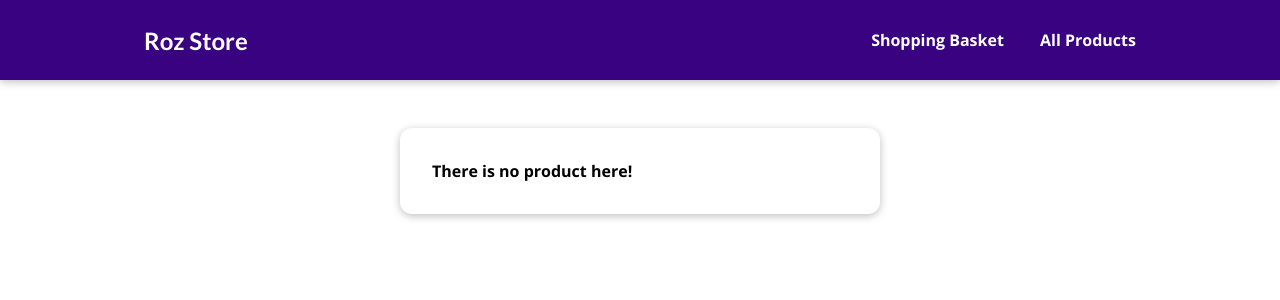
After one commit to rezamousavi99/FastFood_site, a Django app: page /shoppingbasket in a window 1280 px wide. The commit adds this page. Shown: the top 300 px of the page. Run offline with Django 4.2, Linux system fonts and the light colour scheme.

Commit message:
session logic and style

```diff
--- a/static/app.css
+++ b/static/app.css
@@ -35,6 +35,8 @@ h3 {
   text-decoration: none;
   color: white;
   font-weight: bold;
+  /*padding: 0 1rem;*/
+  margin: 1rem;
 }
 
 #main-navigation a:hover,
--- /dev/null
+++ b/store/static/store/shopping_basket.css
@@ -0,0 +1,45 @@
+  #main-navigation {
+    background-color: #390281;
+    box-shadow: 0 2px 8px rgba(0, 0, 0, 0.25);
+  }
+
+#stored-product-list {
+    width: 90%;
+    max-width: 30rem;
+    margin: 8rem auto 3rem auto;
+    box-shadow: 0 2px 8px rgba(0, 0, 0, 0.25);
+    background-color: white;
+    padding: 1rem 2rem;
+    border-radius: 12px;
+
+}
+
+#stored-product-list ul{
+    padding: 0;
+}
+
+#stored-product-list li{
+    list-style: none;
+    margin-bottom: 1rem;
+    border: 1px solid #390281;
+    border-radius: 12px;
+}
+
+#stored-product-list a{
+    font-weight: bold;
+    text-decoration: none;
+    display: block;
+    padding: 1rem;
+    border-radius: 12px;
+
+}
+
+#stored-product-list a:hover,
+#stored-product-list a:active{
+    background-color: #390281;
+    color: white;
+}
+
+#stored-product-list p{
+    font-weight: bold;
+}
--- /dev/null
+++ b/store/templates/store/shopping_basket.html
@@ -0,0 +1,26 @@
+{% extends 'base.html' %}
+{% load static %}
+
+{% block title %}
+	Shopping Basket
+{% endblock %}
+
+{% block css_files %}
+    <link rel="stylesheet" href="{% static "store/shopping_basket.css" %}">
+{% endblock %}
+
+{% block content %}
+	<section id="stored-product-list">
+        {% if has_products %}
+        <ul>
+            {% for product in products %}
+                <li>
+                    <a href="{% url "product-detail" product.slug %}">{{ product.product_name }}</a>
+                </li>
+            {% endfor %}
+        </ul>
+        {% else %}
+            <p>There is no product here!</p>
+        {% endif %}
+    </section>
+{% endblock %}
--- a/store/urls.py
+++ b/store/urls.py
@@ -3,5 +3,6 @@ from . import views
 urlpatterns = [
     path("", views.IndexView.as_view(), name="index"),
     path("products", views.ProductsView.as_view(), name="all-products"),
-    path("products/<slug:slug>", views.ProductDetailView.as_view(), name="product-detail")
+    path("products/<slug:slug>", views.ProductDetailView.as_view(), name="product-detail"),
+    path("shoppingbasket", views.ShoppingBasketView.as_view(), name="shopping-basket")
 ]
--- a/store/views.py
+++ b/store/views.py
@@ -76,12 +76,20 @@ class ProductsView(ListView):
 #         return product_context
 
 class ProductDetailView(View):
+    def is_stored_product(self, request, product):
+        data = request.session.get("basket")
+        if product.id in data:
+            return True
+        return False
+
     def get(self, request, slug):
         product = Products.objects.get(slug=slug)
+
         context = {
             "product": product,
             "product_tags": product.tags.all(),
-            "comment_form": CommentForm()
+            "comment_form": CommentForm(),
+            "is_stored_product": self.is_stored_product(request, product)
         }
         return render(request, "store/product_detail.html", context)
 
@@ -97,6 +105,39 @@ class ProductDetailView(View):
         context = {
             "product": product,
             "product_tags": product.tags.all(),
-            "comment_form": form
+            "comment_form": form,
+            "is_stored_product": self.is_stored_product(request, product)
         }
         return render(request, "store/product_detail.html", context)
+
+
+class ShoppingBasketView(View):
+    def get(self, request):
+        stored_products = request.session.get("basket")
+
+        context = {}
+        if stored_products is None or len(stored_products) == 0:
+            context["has_products"] = False
+            context["products"] = []
+        else:
+            products = Products.objects.filter(id__in=stored_products)
+            context["has_products"] = True
+            context["products"] = products
+
+        return render(request, "store/shopping_basket.html", context)
+
+    def post(self, request):
+        stored_products = request.session.get("basket")
+
+        product_id = int(request.POST["product_id"])
+        if stored_products is None:
+            stored_products = []
+
+        if product_id not in stored_products:
+            stored_products.append(product_id)
+        else:
+            stored_products.remove(product_id)
+
+        request.session["basket"] = stored_products
+
+        return HttpResponseRedirect("/")
--- a/templates/base.html
+++ b/templates/base.html
@@ -14,6 +14,7 @@
         <h1><a href="{% url "index" %}">Roz Store</a></h1>
 
         <nav>
+            <a href="{% url "shopping-basket" %}">Shopping Basket</a>
             <a href="{% url "all-products" %}">All Products</a>
         </nav>
     </section>
```
Also changed, not shown: store/static/store/product-detail.css (+21 -0 lines), store/templates/store/product_detail.html (+15 -0 lines).
